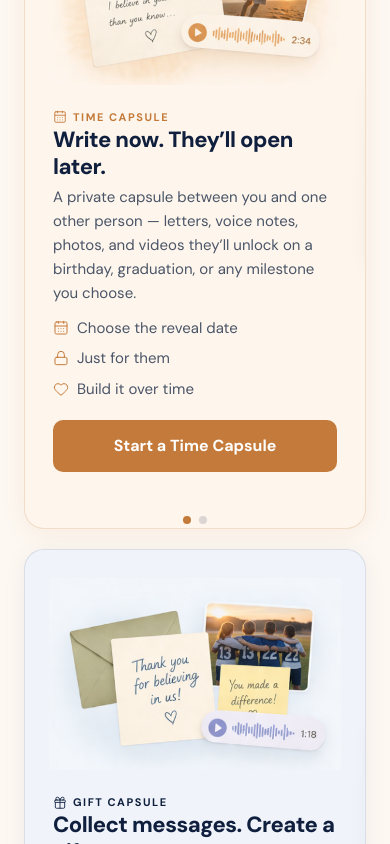
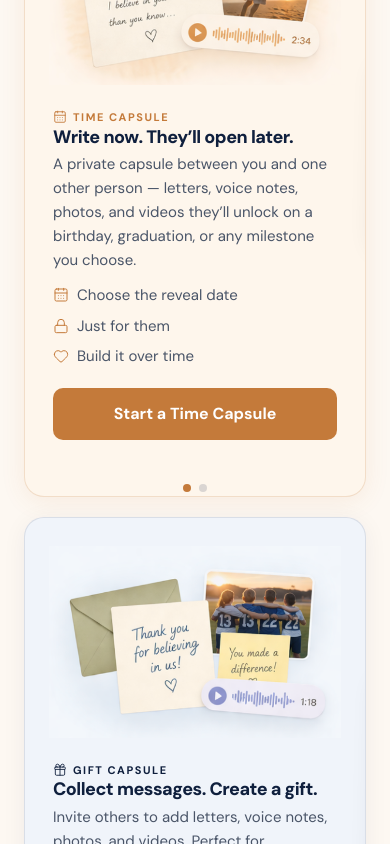
Before and after one commit to hteaopco/UntilThen, a Next.js app: page / in a window 390 px wide. Shown: the part 1120-1964 px from the top of the page. Built offline with nearby package versions, Linux system fonts and the light colour scheme; no server answers.

Commit message:
Fix card headings wrapping on mobile — shrink to 18px
'Write now. They'll open later.' and 'Collect messages. Create a
gift.' both wrap on small screens at 22px. Now 18px on mobile,
22px on sm+.

https://claude.ai/code/session_01CQ24EzCTAhhdLUeMScPbJg

```diff
--- a/src/components/marketing/ChooseYourVault.tsx
+++ b/src/components/marketing/ChooseYourVault.tsx
@@ -133,7 +133,7 @@ export function ChooseYourVault() {
                   <CardLabel icon={CalendarDays} color="amber">
                     Time Capsule
                   </CardLabel>
-                  <h3 className="text-[22px] font-extrabold text-navy tracking-[-0.5px] leading-[1.25]">
+                  <h3 className="text-[18px] sm:text-[22px] font-extrabold text-navy tracking-[-0.5px] leading-[1.25]">
                     Write now. They&rsquo;ll open later.
                   </h3>
                   <p className="text-[15px] text-ink-mid leading-[1.6] mt-1">
@@ -193,7 +193,7 @@ export function ChooseYourVault() {
                   <CardLabel icon={Gift} color="navy">
                     Gift Capsule
                   </CardLabel>
-                  <h3 className="text-[22px] font-extrabold text-navy tracking-[-0.5px] leading-[1.25]">
+                  <h3 className="text-[18px] sm:text-[22px] font-extrabold text-navy tracking-[-0.5px] leading-[1.25]">
                     Collect messages. Create a gift.
                   </h3>
                   <p className="text-[15px] text-ink-mid leading-[1.6] mt-1">
```
